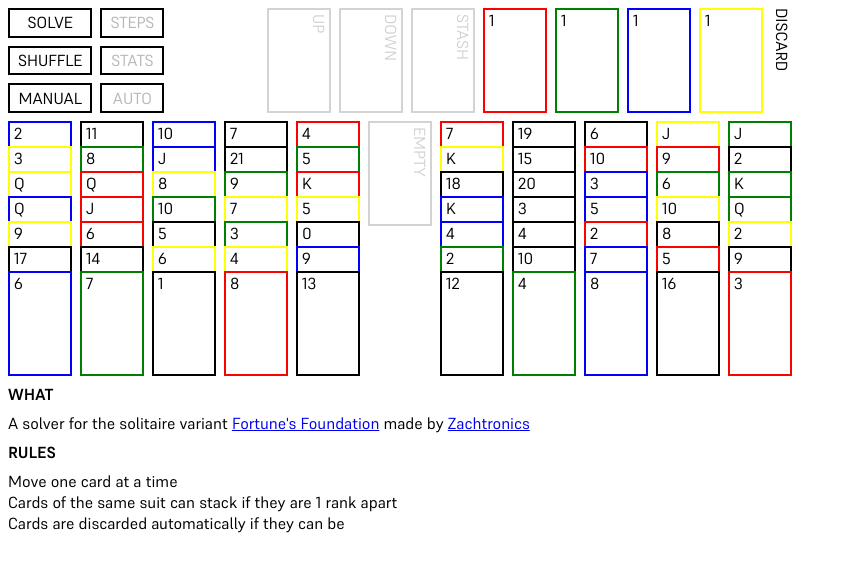
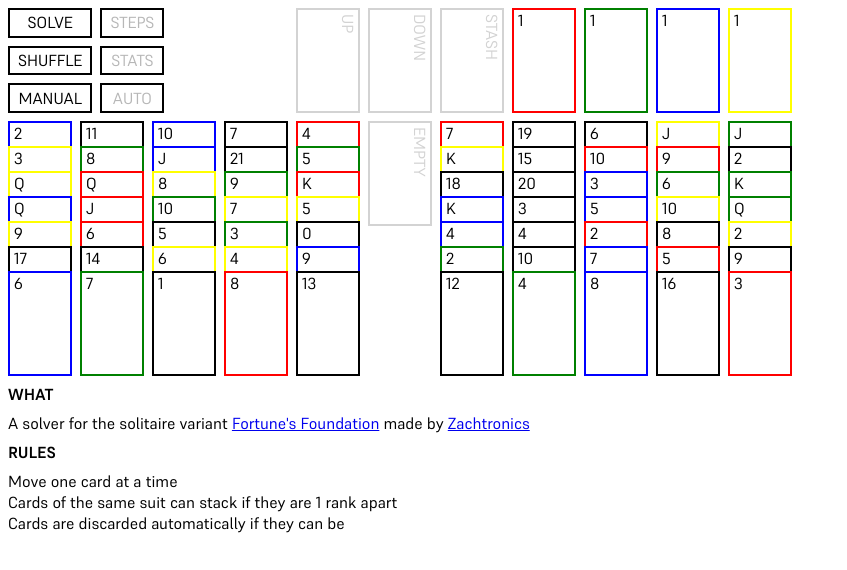
Before and after one commit to Dubbelll/Fortuna, a SvelteKit app: page / in a window 1280 px wide. Shown: the top 570 px of the page, without its empty margins (0-847 px from the left). Built offline with nearby package versions, Linux system fonts and the light colour scheme.

Commit message:
Remove label for board & discard

```diff
--- a/src/routes/_components/Board.svelte
+++ b/src/routes/_components/Board.svelte
@@ -36,7 +36,6 @@
 			{/each}
 		</div>
 	{/each}
-	<div class="label">BOARD</div>
 </div>
 
 <style>
@@ -51,9 +50,4 @@
 	.pile {
 		display: grid;
 	}
-
-	.label {
-		color: black;
-		writing-mode: vertical-lr;
-	}
 </style>
--- a/src/routes/_components/Discard.svelte
+++ b/src/routes/_components/Discard.svelte
@@ -30,7 +30,6 @@
 	{@render pile('discard3', discard[3], 3, 'GREEN')}
 	{@render pile('discard4', discard[4], 4, 'BLUE')}
 	{@render pile('discard5', discard[5], 5, 'YELLOW')}
-	<div class="label">DISCARD</div>
 </div>
 
 {#snippet pile(id: string, pile: number[], suit: number, placeholder: string)}
@@ -53,9 +52,4 @@
 	.pile {
 		display: grid;
 	}
-
-	.label {
-		color: black;
-		writing-mode: vertical-lr;
-	}
 </style>
```
